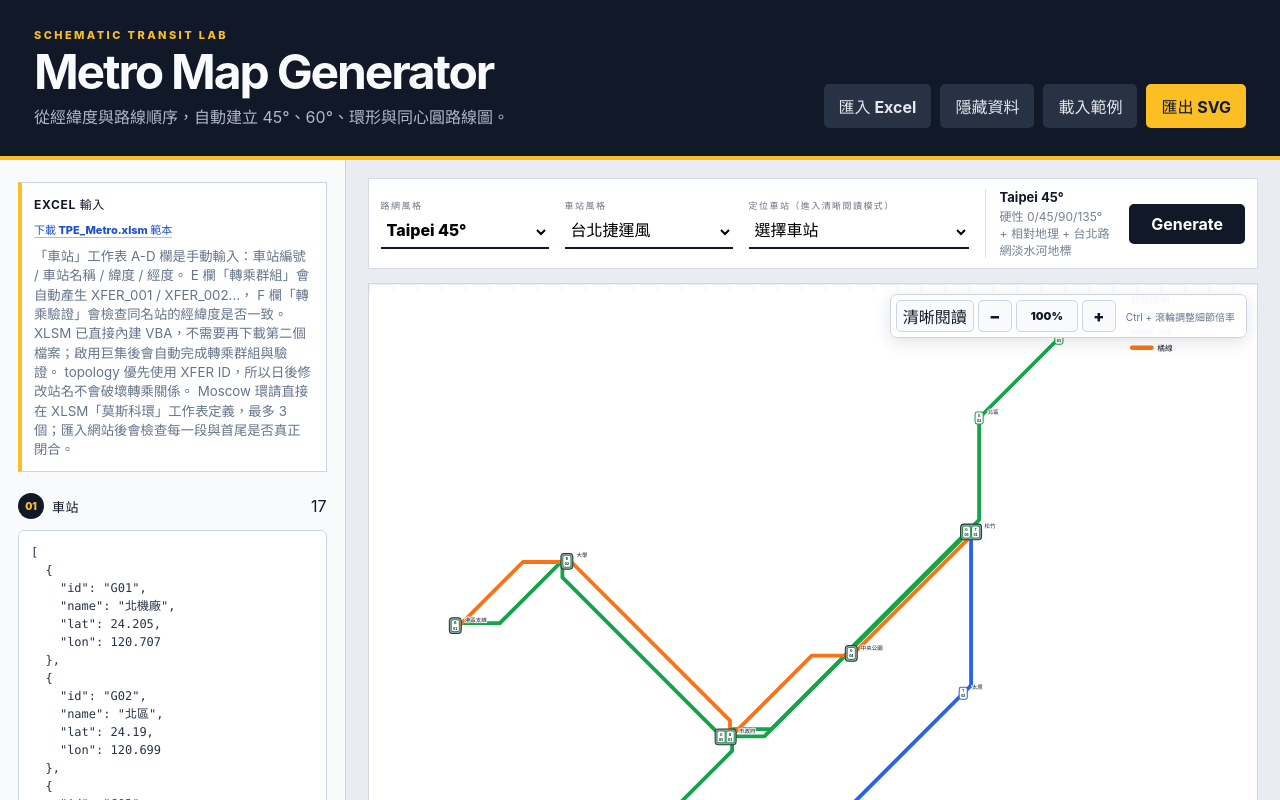
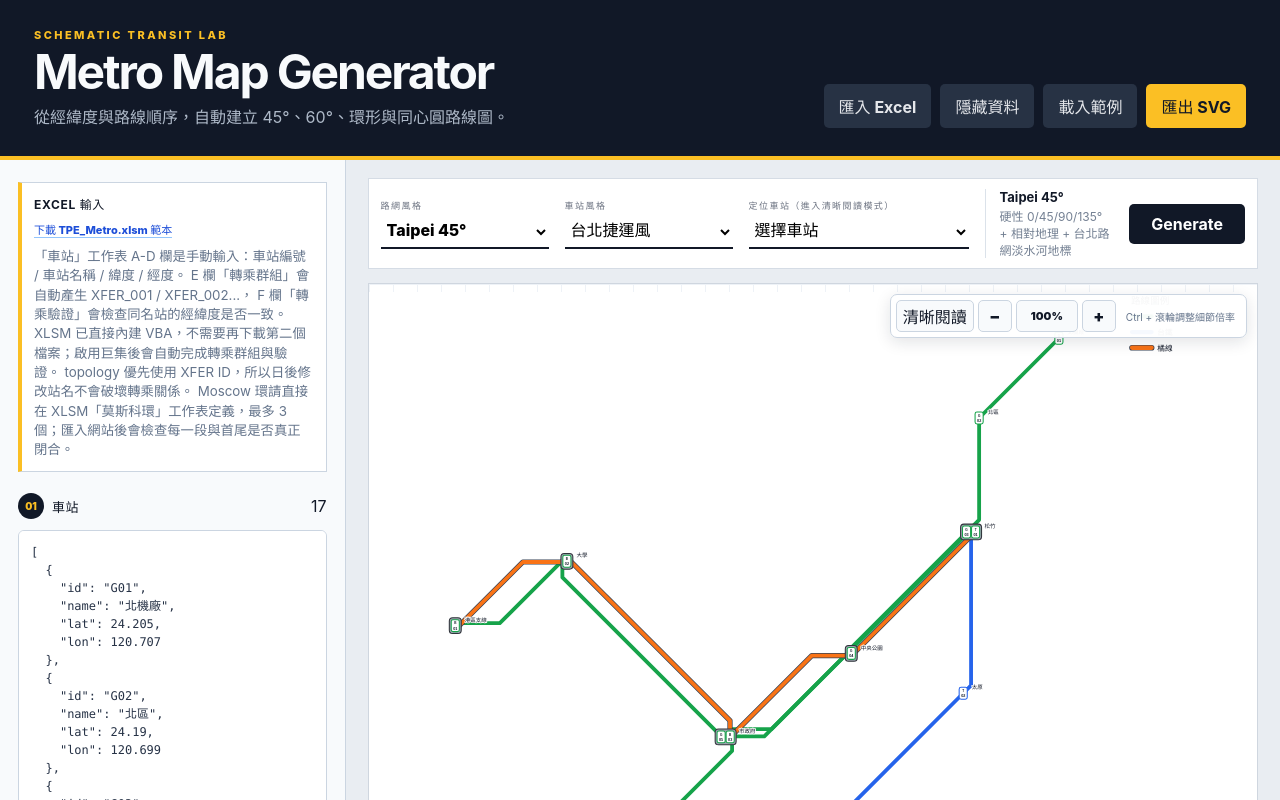
Before and after one commit to k1vink1vin/metro-map-generator, a React (Vite) app: page / in a window 1280 px wide. Shown: the top 800 px of the page. Built offline with nearby package versions, Linux system fonts and the light colour scheme.

Commit message:
Improve light-route legibility using dark casings without changing official colors

```diff
--- a/src/renderer/SvgMap.tsx
+++ b/src/renderer/SvgMap.tsx
@@ -8,6 +8,19 @@ import type {
 } from '../types';
 import { nodeDegree } from '../core/graph';
 
+
+/** Keep official route colors; add a narrow high-contrast casing only when
+ * a route color is too light to follow against the white map background. */
+function needsDarkRouteCasing(color: string): boolean {
+  const match = /^#([0-9a-f]{6})$/i.exec(color.trim());
+  if (!match) return false;
+  const rgb = [0, 2, 4].map((index) => {
+    const channel = parseInt(match[1].slice(index, index + 2), 16) / 255;
+    return channel <= 0.04045 ? channel / 12.92 : ((channel + 0.055) / 1.055) ** 2.4;
+  });
+  const luminance = rgb[0] * 0.2126 + rgb[1] * 0.7152 + rgb[2] * 0.0722;
+  return 1.05 / (luminance + 0.05) < 3;
+}
 
 interface SvgMapProps {
   graph: GraphModel;
@@ -989,8 +1002,21 @@ export function SvgMap({
               data-path-count={line.paths.length}
             >
               {paths.map((routePath) => (
-                <path
-                  key={`${line.id}-${routePath.pathIndex}`}
+                <g key={`${line.id}-${routePath.pathIndex}`}>
+                  {needsDarkRouteCasing(routePath.lineColor) ? (
+                    <path
+                      className="route-contrast-casing"
+                      d={routePath.d}
+                      fill="none"
+                      stroke="#334155"
+                      strokeWidth={11 * visualScale}
+                      strokeLinecap="round"
+                      strokeLinejoin="round"
+                      pointerEvents="none"
+                      aria-hidden="true"
+                    />
+                  ) : null}
+                  <path
                   data-line-id={line.id}
                   data-path-index={routePath.pathIndex}
                   data-path-id={line.pathIds?.[routePath.pathIndex] ?? routePath.pathIndex}
@@ -1000,7 +1026,8 @@ export function SvgMap({
                   strokeWidth={8 * visualScale}
                   strokeLinecap="round"
                   strokeLinejoin="round"
-                />
+                  />
+                </g>
               ))}
             </g>
           );
@@ -1058,6 +1085,7 @@ export function SvgMap({
         <text x={legendX} y={legendY} fill="#111827" fontSize="20" fontWeight="700">路線圖例</text>
         {legendEntries.map((entry, index) => (
           <g key={entry.key} transform={`translate(${legendX} ${legendY + 26 + index * 33})`}>
+            {needsDarkRouteCasing(entry.color) ? <line x1={2} y1={0} x2={43} y2={0} stroke="#334155" strokeWidth={12} strokeLinecap="round" /> : null}
             <line x1={2} y1={0} x2={43} y2={0} stroke={entry.color} strokeWidth={9} strokeLinecap="round" />
             <text x={55} y={6} fontSize={16} fontWeight={600} fill="#111827">{entry.name}</text>
           </g>
```
